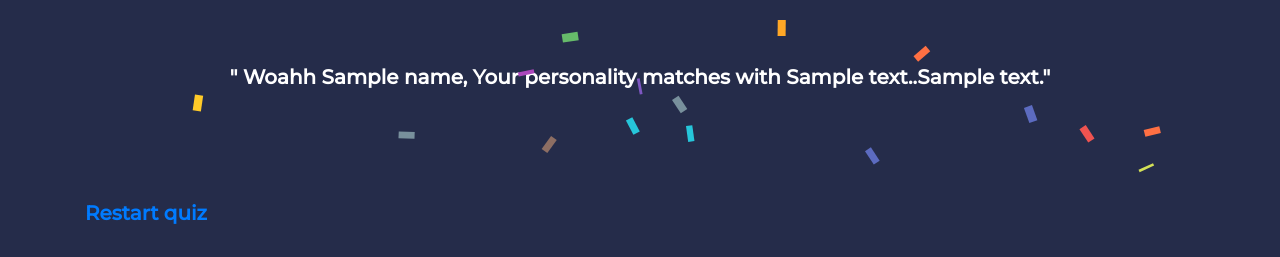
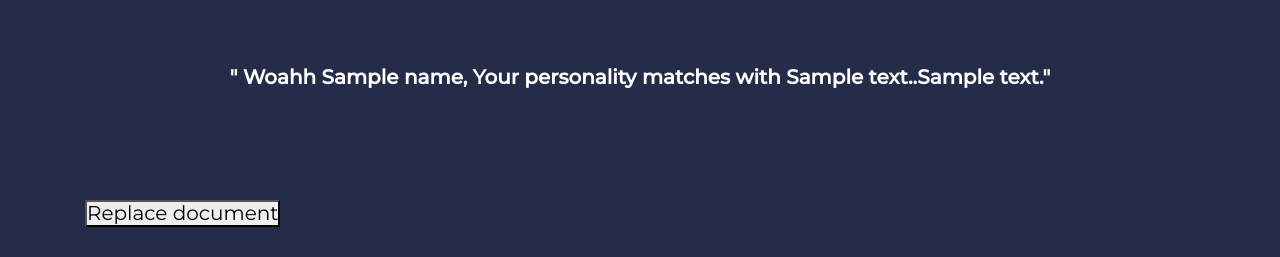
Before and after one commit to nextbigthing5317/BigBoss, a Flask app: template templates/result.html in a window 1280 px wide. Shown: the part 562-819 px from the top of the page. Run offline with Flask 2, Linux system fonts and the light colour scheme; the template is opened without the code that fills it: most values are stand-ins (such as "Sample title", 1, 10 or a date in 2020); grey boxes marked "Sample" are stand-in pictures; parts of the project's set-up code (start-up, migrations or seed data) failed here and were passed over; some libraries are stand-ins or nearby versions.

Commit message:
Create result.html

```diff
--- a/templates/result.html
+++ b/templates/result.html
@@ -87,8 +87,7 @@ font-weight: bold;
   </center>
 </div>
 
-   <a href="https://bigbosscontestant.herokuapp.com/">Restart quiz</a>
-
+<button onclick="myFunction()">Replace document</button>
    <div class="container">
   <iframe style="width:195px;height:240px;" marginwidth="0" marginheight="0" scrolling="no" frameborder="0" src="//ws-in.amazon-adsystem.com/widgets/q?ServiceVersion=20070822&OneJS=1&Operation=GetAdHtml&MarketPlace=IN&source=ac&ref=tf_til&ad_type=product_link&tracking_id=surya0a2-21&marketplace=amazon&amp;region=IN&placement=B083DXS9KZ&asins=B083DXS9KZ&linkId=e548ca9076fbc55921290f593a5d0f73&show_border=true&link_opens_in_new_window=true&price_color=0a0a0a&title_color=ed1d2b&bg_color=faf2f2">
   </iframe>
@@ -105,11 +104,11 @@ font-weight: bold;
 </div>
 
 
-<script src="{{ url_for('static', filename='min.js')}}"></script>
+<script src="{{ url_for('static', filename='')}}"></script>
 </body>
-
-
-</div>
-</body>
-
+<script>
+function myFunction() {
+  location.replace("https://www.w3schools.com")
+}
+</script>
 </html>
```
